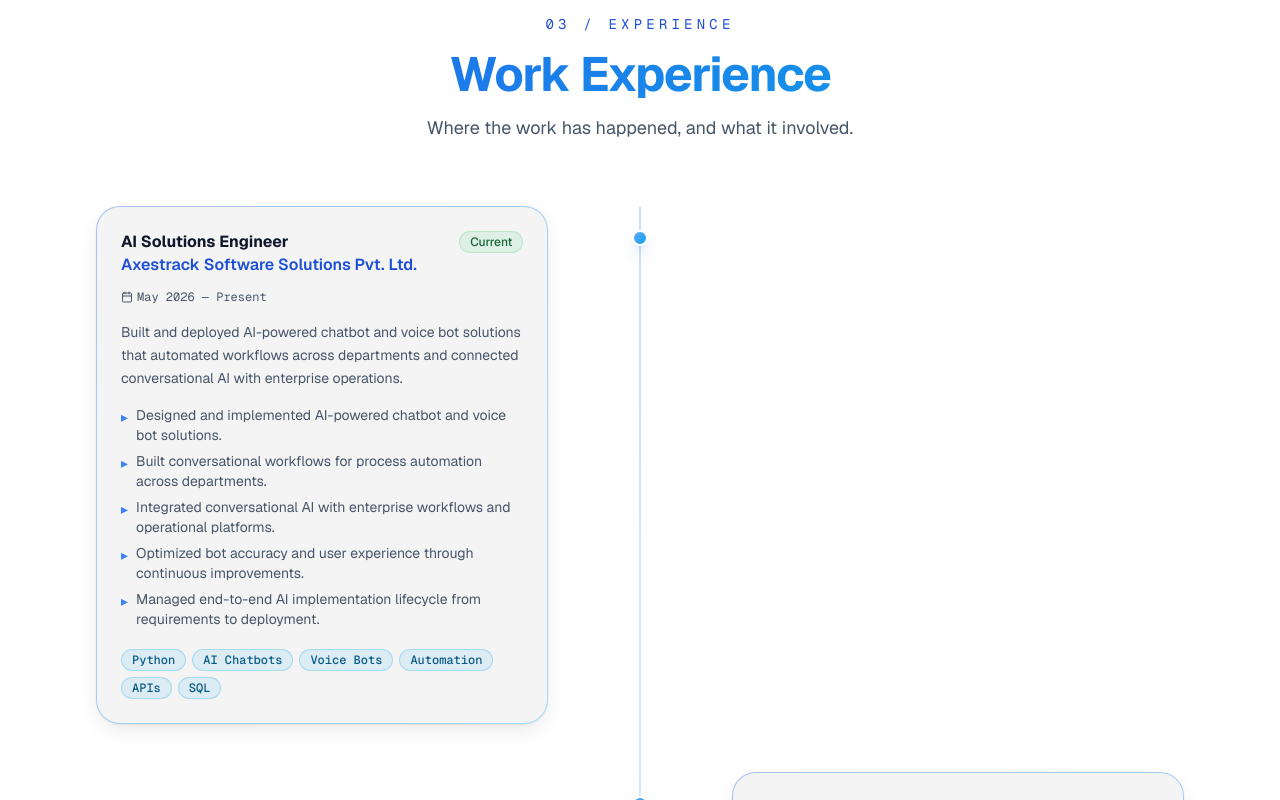
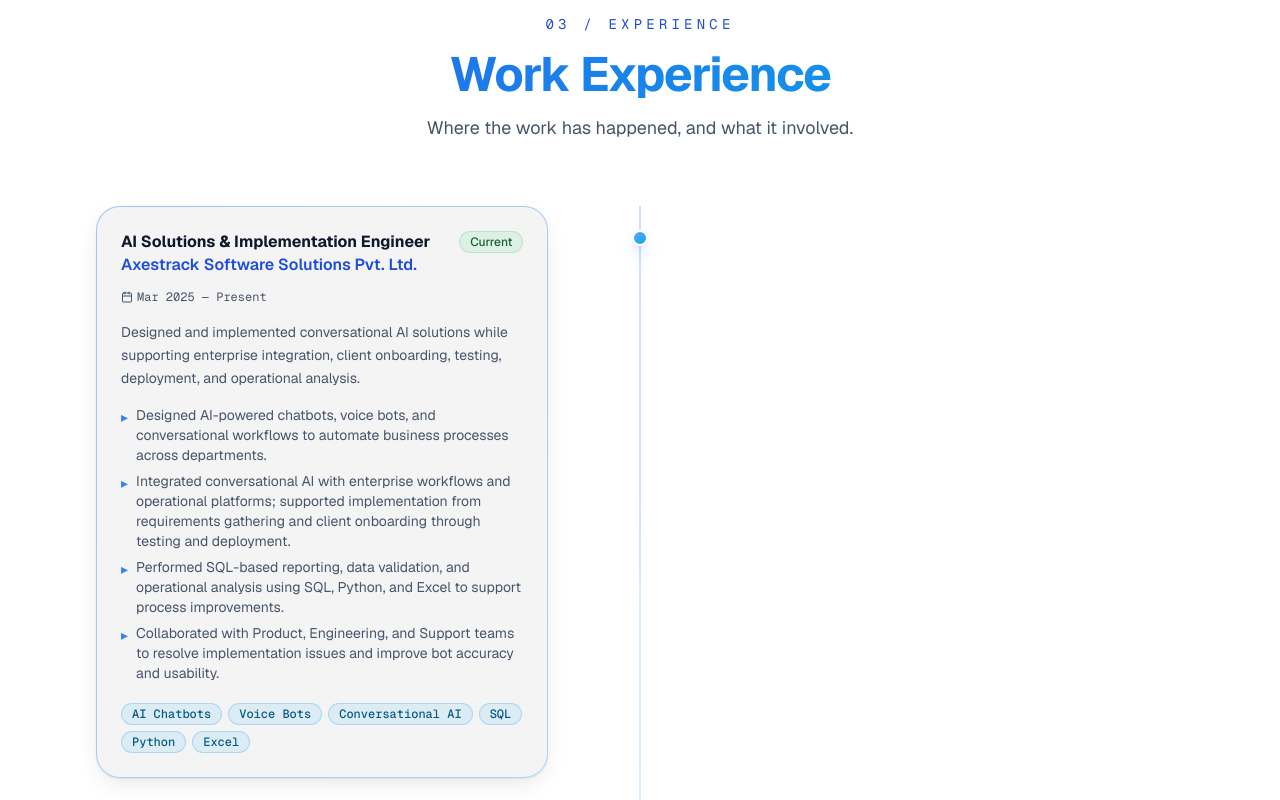
Before and after one commit to Vansh1502/vanshajgaur_portfolio, a Next.js app: page / in a window 1280 px wide. Shown: the part 2775-3575 px from the top of the page. Built offline with nearby package versions, Linux system fonts and the light colour scheme; no server answers.

Commit message:
Align experience with supplied resume

```diff
--- a/content/experience.ts
+++ b/content/experience.ts
@@ -4,69 +4,49 @@ export const EXPERIENCES: Experience[] = [
   {
     _id: '1',
     company: 'Axestrack Software Solutions Pvt. Ltd.',
-    role: 'AI Solutions Engineer',
+    role: 'AI Solutions & Implementation Engineer',
     description:
-      'Built and deployed AI-powered chatbot and voice bot solutions that automated workflows across departments and connected conversational AI with enterprise operations.',
+      'Designed and implemented conversational AI solutions while supporting enterprise integration, client onboarding, testing, deployment, and operational analysis.',
     responsibilities: [
-      'Designed and implemented AI-powered chatbot and voice bot solutions.',
-      'Built conversational workflows for process automation across departments.',
-      'Integrated conversational AI with enterprise workflows and operational platforms.',
-      'Optimized bot accuracy and user experience through continuous improvements.',
-      'Managed end-to-end AI implementation lifecycle from requirements to deployment.',
+      'Designed AI-powered chatbots, voice bots, and conversational workflows to automate business processes across departments.',
+      'Integrated conversational AI with enterprise workflows and operational platforms; supported implementation from requirements gathering and client onboarding through testing and deployment.',
+      'Performed SQL-based reporting, data validation, and operational analysis using SQL, Python, and Excel to support process improvements.',
+      'Collaborated with Product, Engineering, and Support teams to resolve implementation issues and improve bot accuracy and usability.',
     ],
-    technologies: ['Python', 'AI Chatbots', 'Voice Bots', 'Automation', 'APIs', 'SQL'],
-    startDate: '2026-05',
+    technologies: ['AI Chatbots', 'Voice Bots', 'Conversational AI', 'SQL', 'Python', 'Excel'],
+    startDate: '2025-03',
     current: true,
     order: 1,
   },
   {
     _id: '2',
-    company: 'Axestrack Software Solutions Pvt. Ltd.',
-    role: 'Product Implementation Executive',
+    company: 'Next24Tech Technologies',
+    role: 'Data Analyst Intern',
     description:
-      'Coordinated enterprise product implementations and client onboarding while supporting reporting, process validation, and issue resolution across teams.',
+      'Built SQL- and Excel-based dashboards and analyzed datasets to support operational monitoring and data-driven decisions.',
     responsibilities: [
-      'Coordinated enterprise product implementations and client onboarding.',
-      'Performed SQL-based reporting, validation, and operational analysis using SQL, Python, and Excel.',
-      'Collaborated with Product, Engineering, and Support teams to resolve implementation issues.',
-      'Documented workflows and drove implementation improvements.',
+      'Built SQL- and Excel-based dashboards to monitor operational metrics and analyze business performance.',
+      'Analyzed datasets to extract insights for data-driven decisions.',
     ],
-    technologies: ['SQL', 'Python', 'Excel', 'Implementation', 'Client Onboarding', 'Process Improvement'],
-    startDate: '2025-03',
-    endDate: '2026-04',
+    technologies: ['SQL', 'Excel', 'Dashboards', 'Data Analysis'],
+    startDate: '2024-07',
+    endDate: '2024-08',
     current: false,
     order: 2,
   },
   {
     _id: '3',
-    company: 'Next24Tech Technologies',
-    role: 'Data Analyst Intern',
+    company: 'Learn & Build',
+    role: 'AI/ML Intern',
     description:
-      'Built dashboards and analyzed operational data to monitor business performance and support data-driven decision-making.',
+      'Developed machine learning models in Python and performed predictive data analysis to identify patterns.',
     responsibilities: [
-      'Built dashboards using SQL and Excel to monitor key operational metrics.',
-      'Analyzed data to extract business insights and support data-driven decision-making.',
+      'Developed machine learning models in Python for analytical problems and performed predictive data analysis to identify patterns.',
     ],
-    technologies: ['SQL', 'Excel', 'Dashboards', 'Data Analysis', 'Reporting'],
-    startDate: '2024-07',
-    endDate: '2024-08',
+    technologies: ['Python', 'Machine Learning', 'Predictive Data Analysis'],
+    startDate: '2023-06',
+    endDate: '2023-08',
     current: false,
     order: 3,
   },
-  {
-    _id: '4',
-    company: 'Learn & Build',
-    role: 'AI/ML Intern',
-    description:
-      'Developed ML models and performed predictive analysis to uncover patterns and trends from data-driven problem statements.',
-    responsibilities: [
-      'Developed ML models using Python to solve analytical problems.',
-      'Performed predictive data analysis to identify key patterns and trends.',
-    ],
-    technologies: ['Python', 'Machine Learning', 'Predictive Analysis', 'Data Modeling', 'Analytics'],
-    startDate: '2023-06',
-    endDate: '2023-08',
-    current: false,
-    order: 4,
-  },
 ]
```
